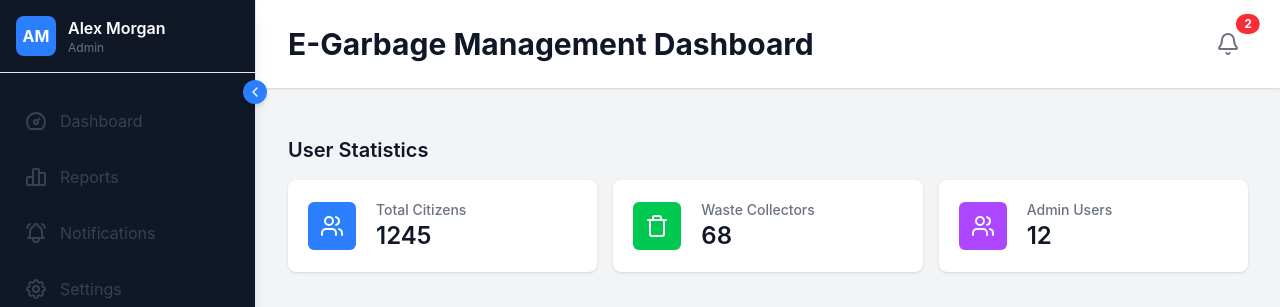
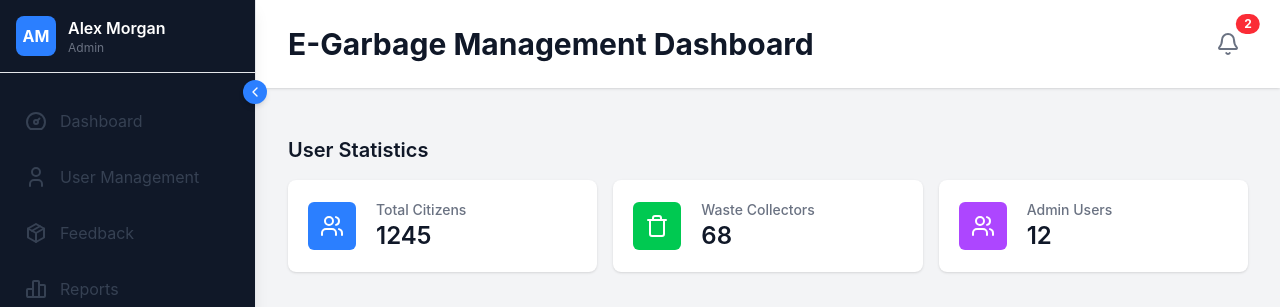
Before and after one commit to Aravinda-99/E_Garbage_Management_System, a React (Vite) app in the folder client/Client/: page /AdminDashboard in a window 1280 px wide. Shown: the top 307 px of the page. Built offline with nearby package versions, Linux system fonts and the light colour scheme.

Commit message:
fix sidebar changes

```diff
--- a/client/Client/src/Components/Admin/dashbordComponent/SideBar.jsx
+++ b/client/Client/src/Components/Admin/dashbordComponent/SideBar.jsx
@@ -9,7 +9,10 @@ import {
   IconBellRinging,
   IconMoon,
   IconSun,
-  IconLogout
+  IconLogout,
+  IconBabyBottle,
+  IconCactus,
+  IconUser
 } from '@tabler/icons-react';
 
 const SideBar = ({ userName = "Alex Morgan", userRole = "Admin", onToggle, onMenuItemClick }) => {
@@ -18,7 +21,8 @@ const SideBar = ({ userName = "Alex Morgan", userRole = "Admin", onToggle, onMen
 
   const menuItems = [
     { icon: IconDashboard, label: 'Dashboard' },
-
+    { icon: IconUser, label: 'User Management' },
+    { icon: IconBoxSeam, label: 'Feedback' },
     { icon: IconChartBar, label: 'Reports' },
     { icon: IconBellRinging, label: 'Notifications' },
     { icon: IconSettings, label: 'Settings' }
```
